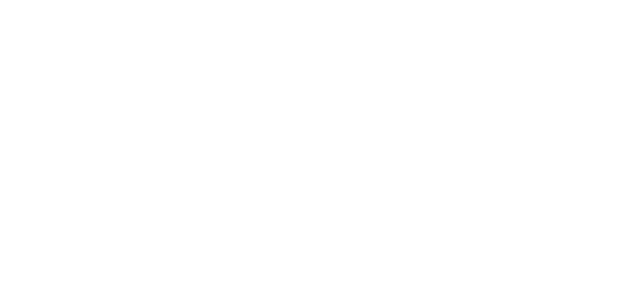
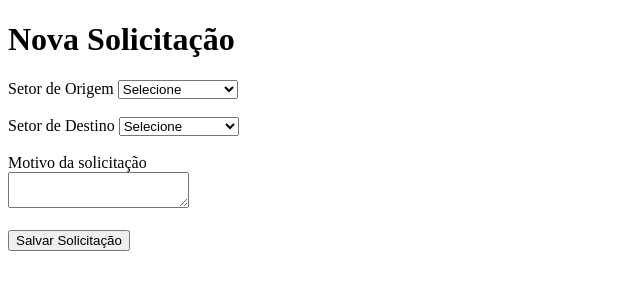
Before and after one commit to KayroBrasil/transppac-ui, a plain HTML site: page index.html in a window 1280 px wide. Shown: the whole page, without its empty margins (0-640 px from the left). Drawn offline with Linux system fonts and the light colour scheme.

Commit message:
Update index.html

```diff
--- a/index.html
+++ b/index.html
@@ -3,9 +3,53 @@
 <head>
     <meta charset="UTF-8">
     <meta name="viewport" content="width=device-width, initial-scale=1.0">
-    <title>Document</title>
+    <title>Maqueiros Web</title>
 </head>
+
 <body>
 
+    <h1>Nova Solicitação</h1>
+
+     <form>
+
+        <label>Setor de Origem</label>
+
+        <select>
+            <option>Selecione</option>
+            <option>UTI</option>
+            <option>Enfermaria</option>
+            <option>Pronto-Socorro</option>
+            <option>Centro Cirúrgico</option>
+        </select>
+
+        <br><br>
+
+        <label>Setor de Destino</label>
+
+        <select>
+            <option>Selecione</option>
+            <option>Radiologia</option>
+            <option>Centro Cirúrgico</option>
+            <option>Enfermaria</option>
+        </select>
+
+        <br><br>
+
+        <label>Motivo da solicitação</label>
+
+        <br>
+
+        <textarea
+            placeholder="Descreva o motivo da solicitação">
+        </textarea>
+
+        <br><br>
+
+<button class="bg-blue-600 text-white px-4 py-2 rounded">
+    Salvar Solicitação
+</button>
+
+    </form>
 </body>
+
 </html>
```
